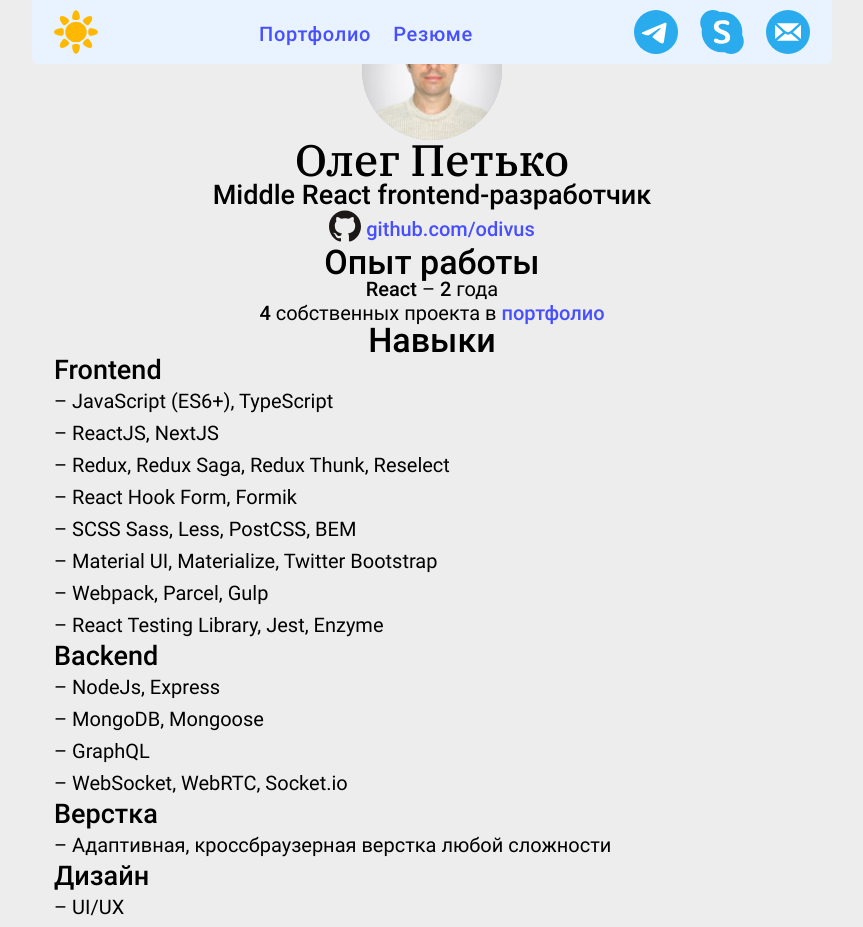
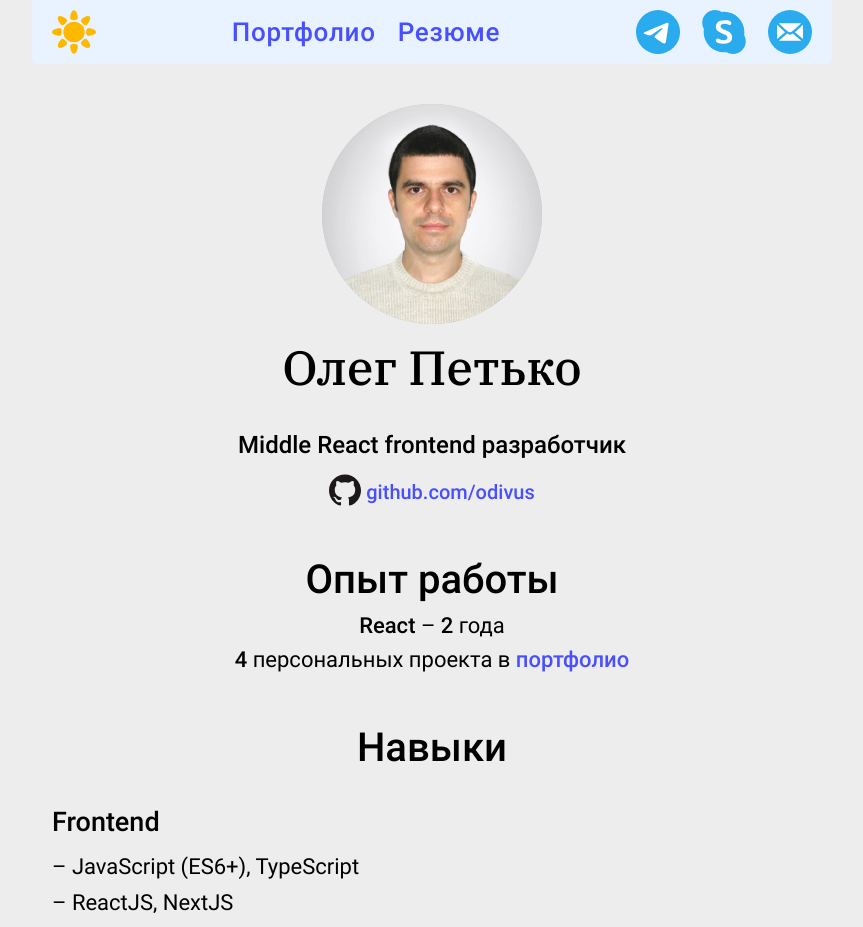
Before and after one commit to odivus/odivus.github.io, a React (Create React App) app: page / in a window 1280 px wide. Shown: the top 927 px of the page, without its empty margins (208-1071 px from the left). Built offline with nearby package versions, Linux system fonts and the light colour scheme.

Commit message:
Main done

```diff
--- a/src/components/Header/Header.css
+++ b/src/components/Header/Header.css
@@ -1,6 +1,9 @@
+.header-wrapper {
+  width: 100%;
+  position: fixed;
+}
+
 .header-wrap {
-  position: fixed;
-  width: 100%;
   max-width: 800px;
   margin: 0 auto;
 }
@@ -9,7 +12,7 @@
   display: flex;
   justify-content: space-between;
   align-items: center;
-  padding: 10px 22px;
+  padding: 10px 20px;
   background-color: #E8F3FF;
   border-bottom-left-radius: 6px;
   border-bottom-right-radius: 6px;
--- a/src/components/Header/Header.js
+++ b/src/components/Header/Header.js
@@ -46,6 +46,7 @@
   }, []);
 
   return (
+    <div className='header-wrapper'>
       <div className='header-wrap'>
         <div className='header' ref={headerRef}>
           <Logo />
@@ -59,6 +60,7 @@
           />
         </div>
       </div>
+    </div>
   );
 }
 
--- a/src/components/Main/Main.js
+++ b/src/components/Main/Main.js
@@ -8,13 +8,14 @@
 
 function Main() {
   return (
+    <>
+      <Header />
       <div className='page-wrap'>
-      <Header />
         <div className='odivus-photo'>
           <img src={alek} alt='odivus' className='odivus-photo__img' />
         </div>
         <h1>Олег Петько</h1>
-      <h5>Middle React frontend-разработчик</h5>
+        <h6>Middle React frontend разработчик</h6>
         <div className='github-logo-link'>
           <a
             href='https://github.com/odivus'
@@ -37,13 +38,13 @@
         </div>
         <h2>Опыт работы</h2>
         <p><b>React</b>&nbsp;&ndash; <b>2</b>&nbsp;года</p>
-      <p>
-        <b>4</b>&nbsp;собственных проекта в&nbsp;
+        <p className='text-center'>
+          <b>4</b>&nbsp;персональных проекта в&nbsp;
           <Link to='/portfolio'>портфолио</Link>
         </p>
         <h2>Навыки</h2>
         <div className='content'>
-        <h5>Frontend</h5>
+          <h4>Frontend</h4>
           <ul>
             <li>JavaScript (ES6+), TypeScript</li>
             <li>ReactJS, NextJS</li>
@@ -54,18 +55,18 @@
             <li>Webpack, Parcel, Gulp</li>
             <li>React Testing Library, Jest, Enzyme</li>
           </ul>
-        <h5>Backend</h5>
+          <h4>Backend</h4>
           <ul>
             <li>NodeJs, Express</li>
             <li>MongoDB, Mongoose</li>
             <li>GraphQL</li>
             <li>WebSocket, WebRTC, Socket.io</li>
           </ul>
-        <h5>Верстка</h5>
+          <h4>Верстка</h4>
           <ul>
             <li>Адаптивная, кроссбраузерная верстка любой сложности</li>
           </ul>
-        <h5>Дизайн</h5>
+          <h4>Дизайн</h4>
           <ul>
             <li>UI/UX</li>
             <li>Веб-дизайн</li>
@@ -73,8 +74,8 @@
             <li>Любая графика (векторная, растровая), рекламные баннеры, иллюстрации, иконки</li>
           </ul>
         </div>
-      <ContactsPage isMobile={true} />
       </div>
+    </>
   );
 }
 
--- a/src/index.css
+++ b/src/index.css
@@ -33,14 +33,15 @@
 
 h1 {
   font-family: 'IBM-plex-serif', 'Times New Roman', Times, serif;
-  font-size: 44px;
-  line-height: 40px;
+  font-size: 48px;
+  line-height: 50px;
 }
 
 h2 {
   font-family: 'Roboto-medium', Arial, Helvetica, sans-serif;
-  font-size: 34px;
-  line-height: 30px;
+  font-size: 40px;
+  line-height: 42px;
+  margin: 50px 0 8px;
 }
 
 h3 {
@@ -50,19 +51,27 @@
 }
 
 h4 {
+  font-family: 'Roboto-medium', Arial, Helvetica, sans-serif;
+  font-size: 27px;
+  line-height: 30px;
+  margin: 30px 0 12px;
+}
+
+h5 {
   font-family: 'Roboto-bold', Arial, Helvetica, sans-serif;
   font-weight: bold;
   font-size: 25px;
   line-height: 29px;
 }
 
-h5 {
+h6 {
   font-family: 'Roboto-medium', Arial, Helvetica, sans-serif;
-  font-size: 27px;
-  line-height: 30px;
+  font-size: 24px;
+  line-height: 26px;
+  margin: 40px 0 16px;
 }
 
-h6 {
+.h7 {
   font-family: 'Roboto-medium', Arial, Helvetica, sans-serif;
   font-size: 20px;
   line-height: 23px;
@@ -83,14 +92,22 @@
   text-decoration: none;
 }
 
-a, p, ul {
-  font-size: 20px;
-  line-height: 24px;
+h1, h2, h3, h4, h5, h6 {
+  text-align: center;
+}
+
+p, ul {
+  font-size: 22px;
+  line-height: 26px;
+}
+
+p {
+  margin: 4px 4px;
 }
 
 ul {
   list-style-type: none;
-  line-height: 32px;
+  line-height: 36px;
 }
 
 ul > li::before {
@@ -101,13 +118,12 @@
   display: flex;
   flex-direction: column;
   align-items: flex-start;
-  margin: 0 auto;
-  padding: 0 22px;
 }
 
 .odivus-photo {
-  height: 140px;
-  width: 140px;
+  height: 220px;
+  width: 220px;
+  margin: 104px 0 18px;
   background-color: #C4C4C4;
   border-radius: 50%;
 }
@@ -124,6 +140,7 @@
   align-items: center;
   max-width: 800px;
   margin: 0 auto;
+  padding: 0 20px 60px;
 }
 
 .github-logo {
@@ -138,3 +155,7 @@
   align-items: center;
   font-size: 20px;
 }
+
+.text-center {
+  text-align: center;
+}
```
Lines whose indentation alone changed are shown as unchanged.
